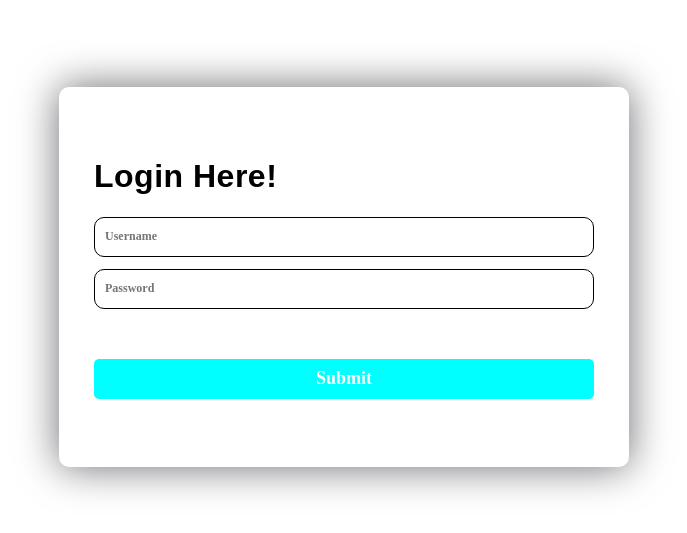
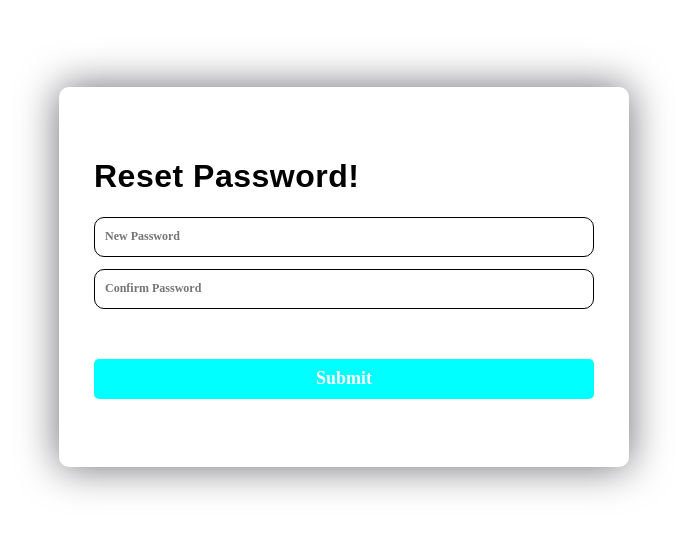
Before and after one commit to tamspark/FrontTam, a React (Create React App) app: page / in a window 1280 px wide. Shown: the part 123-656 px from the top of the page, without its empty margins (296-983 px from the left). Built offline with nearby package versions, Linux system fonts and the light colour scheme.

Commit message:
Reset password

```diff
--- a/src/App/App.tsx
+++ b/src/App/App.tsx
@@ -2,11 +2,11 @@ import { FC } from "react";
 
 // style
 import {} from "./style/App.style";
-import Login from "Pages/Login/Login.component";
+import ResetPassword from "Pages/Reset Password/ResetPAssword";
 
 const App: FC<{}> = () => {
   return <>
-  <Login/>
+  <ResetPassword/>
     </>;
 };
 
--- /dev/null
+++ b/src/Pages/Reset Password/ResetPAssword.tsx
@@ -0,0 +1,65 @@
+import { FC } from "react";
+// style
+
+import { Input } from "App/style/App.style";
+import { Button } from "App/style/App.style";
+import { StyledForm } from "App/style/App.style";
+
+const ResetPassword: FC<{}> = () => {
+  const handleClick = () => {
+    console.log("U klikua!");
+  };
+  return (
+    <>
+    <StyledForm height="280px">
+      <h1>Reset Password!</h1>
+      <Input
+        placeholder="New Password"
+        type="Passowrd"
+        fontFamily="sanf-serif"
+        fontSize="12px"
+        fontWeight="700"
+        borderbottomrightradius="20px"
+        bordertoprightradius="20px"
+        border="1px solid black"
+        width="100%"
+        height="40px"
+        backgroundcolor="#FFFFFF"
+        borderradius="10px"
+        paddingleft="5px"
+        padding="0 10px"
+      ></Input>
+      <Input
+        placeholder="Confirm Password"
+        type="password"
+        fontFamily="sanf-serif"
+        fontSize="12px"
+        fontWeight="700"
+        borderbottomrightradius="20px"
+        bordertoprightradius="20px"
+        border="1px solid black"
+        width="100%"
+        height="40px"
+        backgroundcolor="#FFFFFF"
+        borderradius="10px"
+        paddingleft="5px"
+        padding="0 10px"
+      ></Input>
+      <Button
+        h="40px"
+        w="100%"
+        variant="primary"
+        onClick={handleClick}
+        borderRadius="5px"
+        fontFamily="sanf-sarif"
+        fontSize="18px"
+        fontWeight="700"
+      >
+        Submit
+      </Button>
+      </StyledForm>
+    </>
+  );
+};
+
+export default ResetPassword;
```
